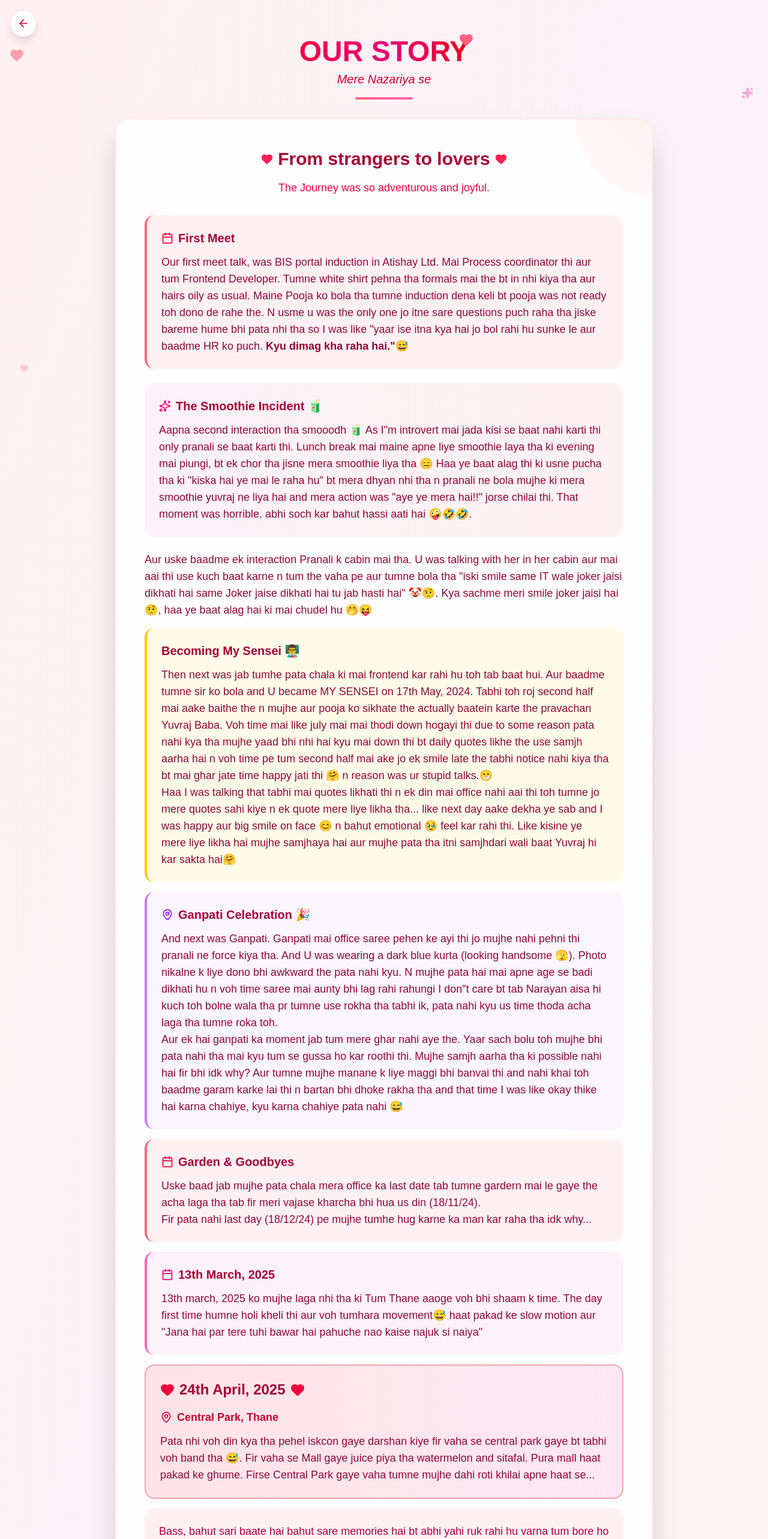
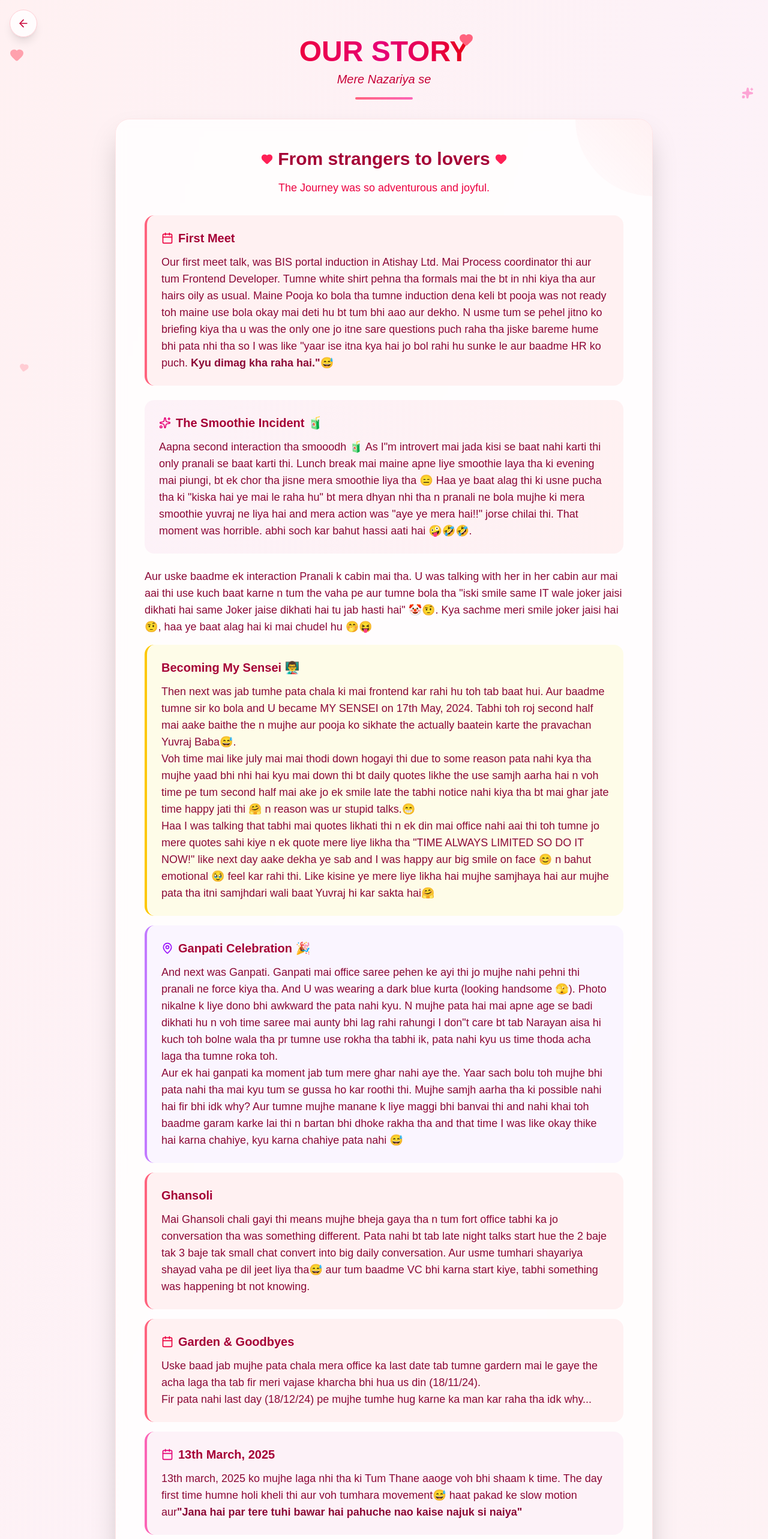
Before and after one commit to devkash1/birthday, a Next.js app: page /ourStory in a window 1280 px wide. Shown: the top 2566 px of the page at 60% size. Built offline with nearby package versions, Linux system fonts and the light colour scheme.

Commit message:
Added story

```diff
--- a/app/ourStory/page.tsx
+++ b/app/ourStory/page.tsx
@@ -121,11 +121,12 @@ export default function OurStory() {
                   Mai Process coordinator thi aur tum Frontend Developer. Tumne
                   white shirt pehna tha formals mai the bt in nhi kiya tha aur
                   hairs oily as usual. Maine Pooja ko bola tha tumne induction
-                  dena keli bt pooja was not ready toh dono de rahe the. N usme
-                  u was the only one jo itne sare questions puch raha tha jiske
-                  bareme hume bhi pata nhi tha so I was like &quot;yaar ise itna
-                  kya hai jo bol rahi hu sunke le aur baadme HR ko puch.{" "}
-                  <b> Kyu dimag kha raha hai.&quot;😅</b>
+                  dena keli bt pooja was not ready toh maine use bola okay mai
+                  deti hu bt tum bhi aao aur dekho. N usme tum se pehel jitno ko
+                  briefing kiya tha u was the only one jo itne sare questions
+                  puch raha tha jiske bareme hume bhi pata nhi tha so I was like
+                  &quot;yaar ise itna kya hai jo bol rahi hu sunke le aur baadme
+                  HR ko puch. <b> Kyu dimag kha raha hai.&quot;😅</b>
                 </p>
               </div>
 
@@ -167,22 +168,23 @@ export default function OurStory() {
                     hu toh tab baat hui. Aur baadme tumne sir ko bola and U
                     became MY SENSEI on 17th May, 2024. Tabhi toh roj second
                     half mai aake baithe the n mujhe aur pooja ko sikhate the
-                    actually baatein karte the pravachan Yuvraj Baba. Voh time
-                    mai like july mai mai thodi down hogayi thi due to some
-                    reason pata nahi kya tha mujhe yaad bhi nhi hai kyu mai down
-                    thi bt daily quotes likhe the use samjh aarha hai n voh time
-                    pe tum second half mai ake jo ek smile late the tabhi notice
-                    nahi kiya tha bt mai ghar jate time happy jati thi 🤗 n
-                    reason was ur stupid talks.😁
+                    actually baatein karte the pravachan Yuvraj Baba😅. <br />
+                    Voh time mai like july mai mai thodi down hogayi thi due to
+                    some reason pata nahi kya tha mujhe yaad bhi nhi hai kyu mai
+                    down thi bt daily quotes likhe the use samjh aarha hai n voh
+                    time pe tum second half mai ake jo ek smile late the tabhi
+                    notice nahi kiya tha bt mai ghar jate time happy jati thi 🤗
+                    n reason was ur stupid talks.😁
                   </p>
                   <p>
                     Haa I was talking that tabhi mai quotes likhati thi n ek din
                     mai office nahi aai thi toh tumne jo mere quotes sahi kiye n
-                    ek quote mere liye likha tha... like next day aake dekha ye
-                    sab and I was happy aur big smile on face 😊 n bahut
-                    emotional 🥹 feel kar rahi thi. Like kisine ye mere liye
-                    likha hai mujhe samjhaya hai aur mujhe pata tha itni
-                    samjhdari wali baat Yuvraj hi kar sakta hai🤗
+                    ek quote mere liye likha tha &quot;TIME ALWAYS LIMITED SO DO
+                    IT NOW!&quot; like next day aake dekha ye sab and I was
+                    happy aur big smile on face 😊 n bahut emotional 🥹 feel kar
+                    rahi thi. Like kisine ye mere liye likha hai mujhe samjhaya
+                    hai aur mujhe pata tha itni samjhdari wali baat Yuvraj hi
+                    kar sakta hai🤗
                   </p>
                 </div>
 
@@ -211,6 +213,22 @@ export default function OurStory() {
                     lai thi n bartan bhi dhoke rakha tha and that time I was
                     like okay thike hai karna chahiye, kyu karna chahiye pata
                     nahi 😅
+                  </p>
+                </div>
+                <div className="bg-rose-50 rounded-2xl p-6 border-l-4 border-rose-400">
+                  <div className="flex items-center gap-2 mb-3">
+                    <h3 className="text-xl font-semibold text-rose-800">
+                      Ghansoli
+                    </h3>
+                  </div>
+                  <p className="text-base md:text-lg">
+                    Mai Ghansoli chali gayi thi means mujhe bheja gaya tha n tum
+                    fort office tabhi ka jo conversation tha was something
+                    different. Pata nahi bt tab late night talks start hue the 2
+                    baje tak 3 baje tak small chat convert into big daily
+                    conversation. Aur usme tumhari shayariya shayad vaha pe dil
+                    jeet liya tha😅 aur tum baadme VC bhi karna start kiye,
+                    tabhi something was happening bt not knowing.
                   </p>
                 </div>
 
@@ -242,8 +260,10 @@ export default function OurStory() {
                     13th march, 2025 ko mujhe laga nhi tha ki Tum Thane aaoge
                     voh bhi shaam k time. The day first time humne holi kheli
                     thi aur voh tumhara movement😅 haat pakad ke slow motion aur
-                    &quot;Jana hai par tere tuhi bawar hai pahuche nao kaise
-                    najuk si naiya&quot;
+                    <b>
+                      &quot;Jana hai par tere tuhi bawar hai pahuche nao kaise
+                      najuk si naiya&quot;
+                    </b>
                   </p>
                 </div>
 
@@ -266,7 +286,14 @@ export default function OurStory() {
                     vaha se central park gaye bt tabhi voh band tha 😅. Fir vaha
                     se Mall gaye juice piya tha watermelon and sitafal. Pura
                     mall haat pakad ke ghume. Firse Central Park gaye vaha tumne
-                    mujhe dahi roti khilai apne haat se...
+                    mujhe dahi roti khilai apne haat se... Fir Gardend Ghume
+                    aur... <br />
+                    The New Story begins... dk new one started or continued ab
+                    agey ye story kaha jati hai pata nahi jo hoga acha hoga.
+                    Pata hai pagal aapko na apne pass hi rakhne ka man karta hai
+                    dil se laga ke... Dust Panda. Aage jo bhi ho aap mere ho
+                    mere pass ho humesha mere dil mai aur mai bhi hamesha apiki
+                    hi banke rahungi. Love You my Rasgulla 😘❤️
                   </p>
                 </div>
 
--- a/app/wishes/page.tsx
+++ b/app/wishes/page.tsx
@@ -72,7 +72,7 @@ const Wishes: React.FC = () => {
           <div className="mt-6 sm:mt-8 md:mt-10">
             <p>
               My Panda, My Bacha, My Sensie, My Love, My Cutie, My Sweetie, My
-              Jaan, My Darling Po, My KhuchiPuchi... <br />
+              Jaan, My Darling Po, My Rasgulla, My KhuchiPuchi... <br />
               <br />
               Tumne Mujhe life kaise jete hai sikhaya hai Tum bahut jada special
               ho mere liye and aaj tumhara day hai. N yaad hai mujhe tum bole
```
